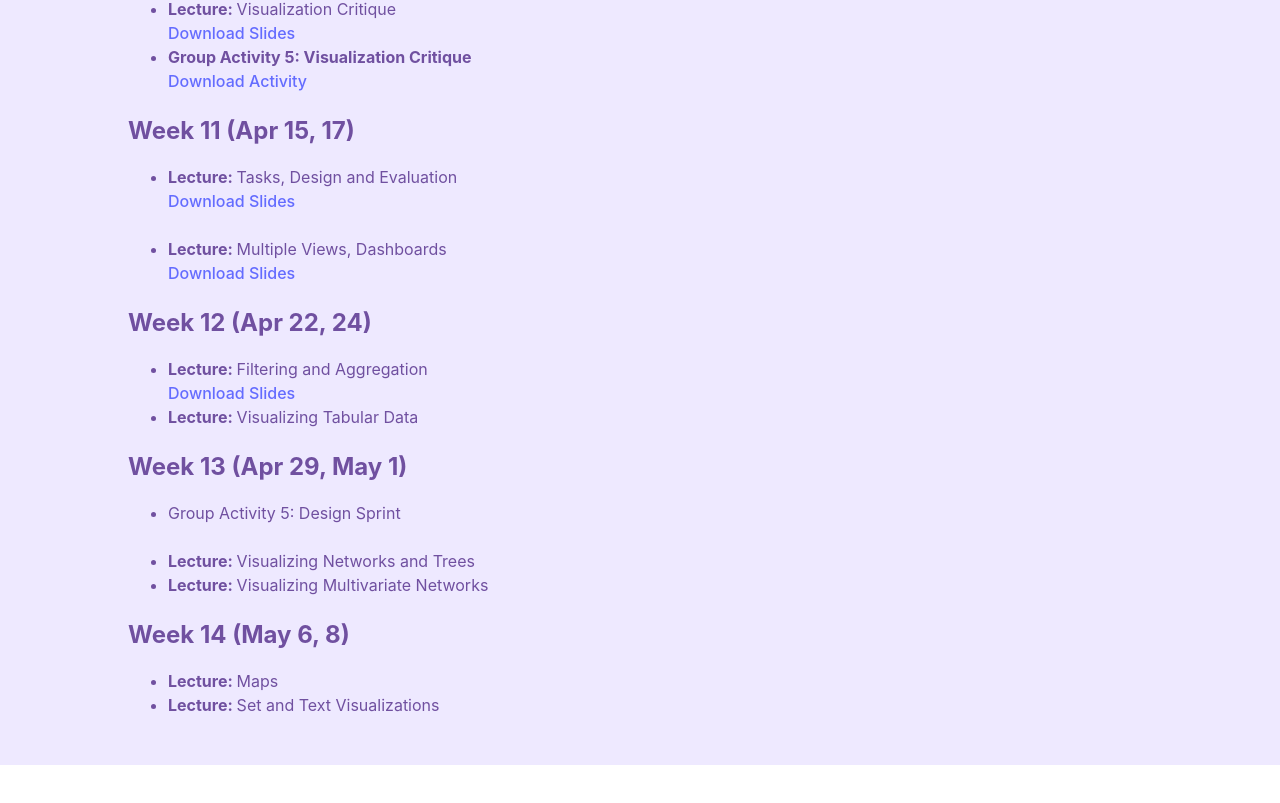
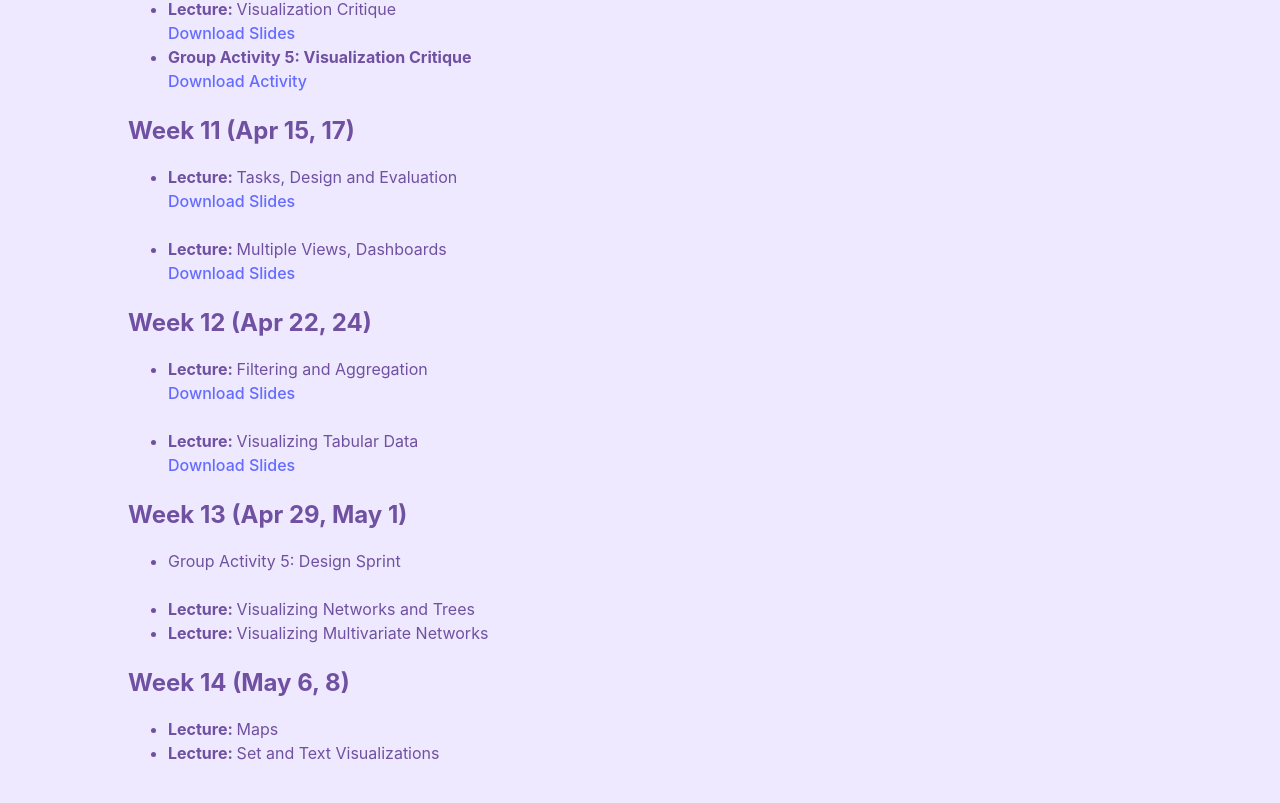
Before and after one commit to hamza-elhamdadi/cs-571-spring-2025, a React (Vite) app: page /#/schedule in a window 1280 px wide. Shown: the part 3260-4063 px from the top of the page. Before the commit the page ends 4025 px from the top, so only its background shows below. Built offline with nearby package versions, Linux system fonts and the light colour scheme.

Commit message:
added tabular data slides

```diff
--- a/src/Schedule.jsx
+++ b/src/Schedule.jsx
@@ -343,8 +343,13 @@ function Schedule() {
               downloadPdf('slides/week_12_slides_filtering_aggregation.pdf', 'CS 571 - Week 12 Slides - Filtering and Aggregation.pdf')
             }}> Download Slides</a>
           </li>
+          <br />
           <li>
             <b>Lecture: </b> Visualizing Tabular Data
+            <br />
+            <a href="#/schedule" onClick={() => {
+              downloadPdf('slides/week_12_slides_visualizing_tabular_data.pdf', 'CS 571 - Week 12 Slides - Visualizing Tabular Data.pdf')
+            }}> Download Slides</a>
           </li>
         </ul>
         <h2 className='section-header'>Week 13 (Apr 29, May 1)</h2>
```
Also changed, not shown: 1 other file (tests, documents, lock files or other folders).
